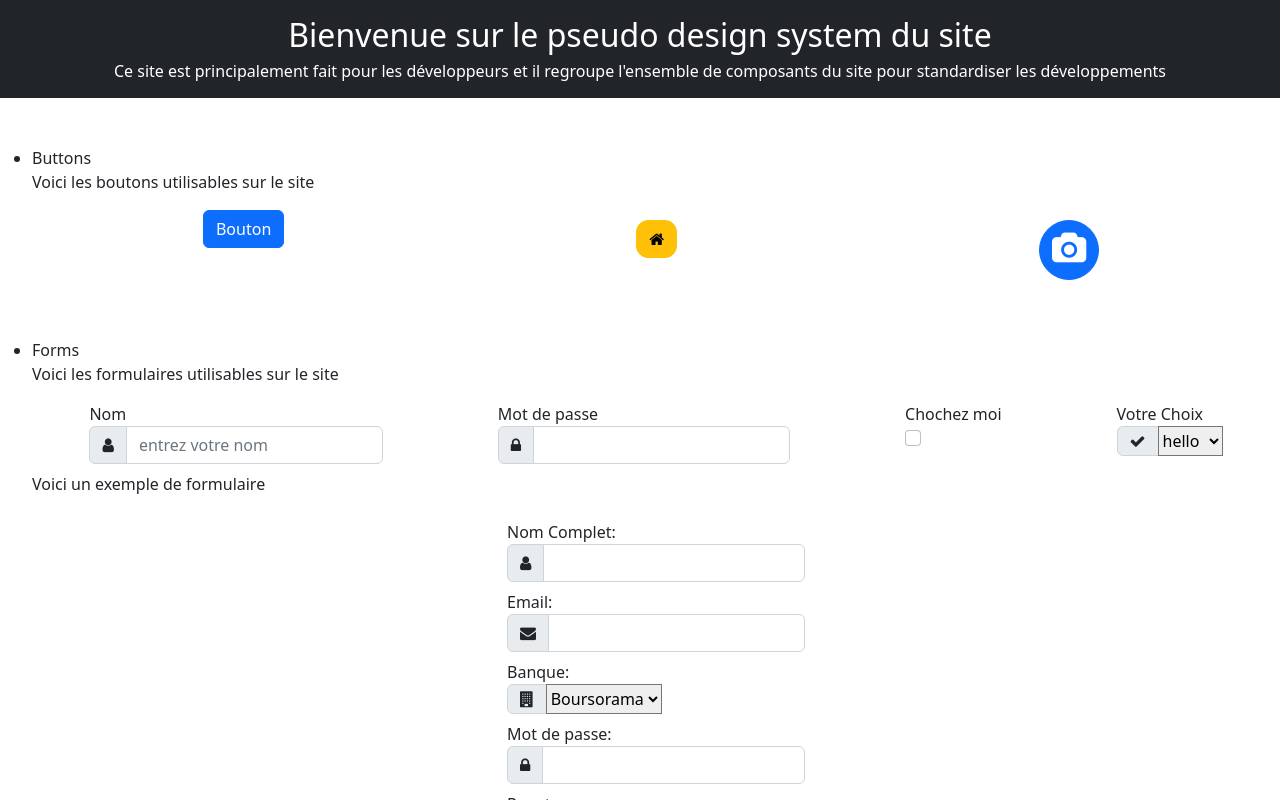
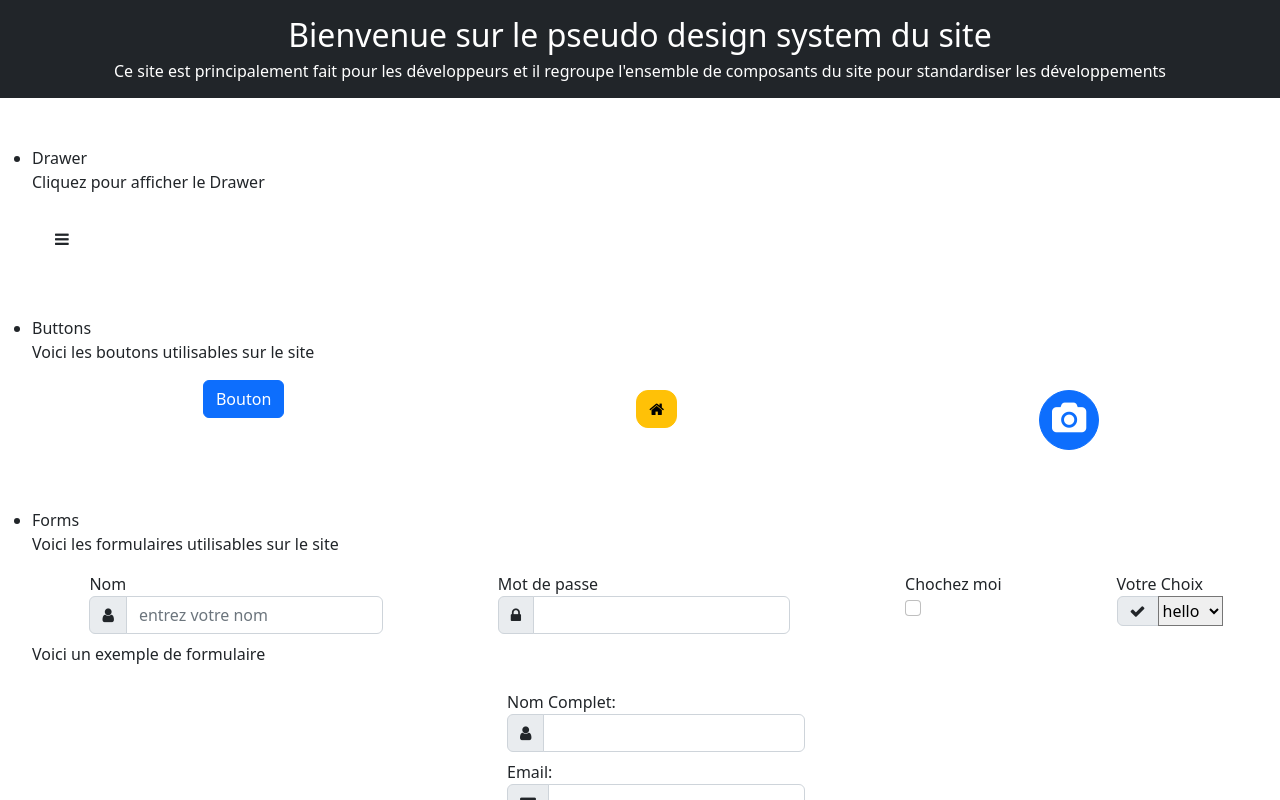
Before and after one commit to AlanJumeaucourt/WEB-Project-Bank-Synthesis, a React (Create React App) app in the folder Front/: page /design-system in a window 1280 px wide. Shown: the top 800 px of the page. Built offline with nearby package versions, Linux system fonts and the light colour scheme.

Commit message:
added drawer

```diff
--- a/Front/src/components/ui_components/Buttons.jsx
+++ b/Front/src/components/ui_components/Buttons.jsx
@@ -12,7 +12,7 @@ class ButtonDefault extends Component {
     }
 
     render() {
-        const { color, icon, circular, rounded, style, children } = this.props
+        const { color, icon, circular, rounded, style, dataToggle, dataTarget, ariaControls, children } = this.props
 
         let btnClasses = "btn btn-plain btn-" + color
         let btnStyle = circular ? " circle-btn" : ""
@@ -20,7 +20,7 @@ class ButtonDefault extends Component {
 
         return (
             <div className={btnStyle}>
-                <button className={btnClasses} onClick={this.handleClick} style={style}>
+                <button className={btnClasses} onClick={this.handleClick} style={style} data-bs-toggle={dataToggle} data-bs-target={dataTarget} aria-controls={ariaControls}>
                     <i className={icon}></i>
                     {children}
                 </button>
@@ -41,8 +41,8 @@ export function CircularButton({ color, icon, style, children }) {
     )
 }
 
-export function RoundedButton({ color, icon, style, children }) {
+export function RoundedButton({ color, icon, style, dataToggle, dataTarget, ariaControls, children }) {
     return (
-        <ButtonDefault color={color} icon={icon} rounded={true} style={style} children={children} />
+        <ButtonDefault color={color} icon={icon} rounded={true} style={style} children={children} dataToggle={dataToggle} dataTarget={dataTarget} ariaControls={ariaControls} />
     )
 }
--- a/Front/src/components/ui_components/Cards.jsx
+++ b/Front/src/components/ui_components/Cards.jsx
@@ -4,15 +4,15 @@ class Card extends Component {
     render() {
         const { style, title, header, footer, children } = this.props
         return (
-            <div class="card text-center" style={style}>
-                <div class="card-header">
+            <div className="card text-center" style={style}>
+                <div className="card-header">
                     {header}
                 </div>
-                <div class="card-body">
-                    <h5 class="card-title">{title}</h5>
+                <div className="card-body">
+                    <h5 className="card-title">{title}</h5>
                     {children}
                 </div>
-                <div class="card-footer text-muted">
+                <div className="card-footer text-muted">
                     {footer}
                 </div>
             </div>
--- /dev/null
+++ b/Front/src/components/ui_components/Drawer.jsx
@@ -0,0 +1,19 @@
+import React from "react";
+import { RoundedButton } from "./Buttons";
+
+export function Drawer({ id, title, children }) {
+    return (
+        <div>
+            <RoundedButton dataToggle="offcanvas" dataTarget={"#" + id} ariaControls={id} icon="fa fa-bars" />
+            <div className="offcanvas offcanvas-start" tabIndex="-1" id={id} aria-labelledby={id + "Label"}>
+                <div className="offcanvas-header">
+                    <h5 className="offcanvas-title" id={id + "Label"}>{title}</h5>
+                    <button type="button" className="btn-close text-reset" data-bs-dismiss="offcanvas" aria-label="Close"></button>
+                </div>
+                <div className="offcanvas-body">
+                    {children}
+                </div>
+            </div>
+        </div>
+    )
+}
--- a/Front/src/views/DesignSystem.jsx
+++ b/Front/src/views/DesignSystem.jsx
@@ -5,6 +5,7 @@ import { InputPassword, InputText, InputSelect, InputCheckbox } from '../compone
 import { SignUpForm } from '../components/ui_components/Forms'
 import { SuccessMessage, WarningMessage, ErrorMessage } from '../components/ui_components/StatusMessage'
 import { Card } from '../components/ui_components/Cards'
+import { Drawer } from '../components/ui_components/Drawer'
 
 class DesignSystem extends Component {
     render() {
@@ -15,6 +16,15 @@ class DesignSystem extends Component {
                     <p className='text-white h6 text-justify'>Ce site est principalement fait pour les développeurs et il regroupe l'ensemble de composants du site pour standardiser les développements</p>
                 </nav>
                 <ul>
+                    <li className='mt-5'>
+                        <div className='mt-2'>
+                            <span>Drawer</span>
+                            <p>Cliquez pour afficher le Drawer</p>
+                            <Drawer id="drawer">
+                                <p>Lorem ipsum dolor sit amet consectetur, adipisicing elit. Inventore mollitia voluptatibus ipsum iure sapiente velit, debitis non, laudantium quia, nulla adipisci. Rerum, quasi. Placeat explicabo quisquam architecto dolorem ea ex?</p>
+                            </Drawer>
+                        </div>
+                    </li>
                     <li className='mt-5'>
                         <div className='mt-2'>
                             <span>Buttons</span>
@@ -103,7 +113,7 @@ class DesignSystem extends Component {
                                 <div className='mt-2 d-flex flex-row justify-content-between' style={{ height: '300px' }} >
                                     <div>
                                         <Card title="Titre" footer="Footer" header="Header">
-                                            <p class="card-text">Lorem ipsum dolor sit amet consectetur, adipisicing elit. Iusto, recusandae aspernatur. Doloremque, sed vero? Modi nemo illum, consectetur voluptatum quis, aspernatur delectus eligendi, deserunt praesentium suscipit dolore. Repellat, fugit non.</p>
+                                            <p className="card-text">Lorem ipsum dolor sit amet consectetur, adipisicing elit. Iusto, recusandae aspernatur. Doloremque, sed vero? Modi nemo illum, consectetur voluptatum quis, aspernatur delectus eligendi, deserunt praesentium suscipit dolore. Repellat, fugit non.</p>
                                             <ButtonPrimary>Un Bouton</ButtonPrimary>
                                         </Card>
                                     </div>
```
